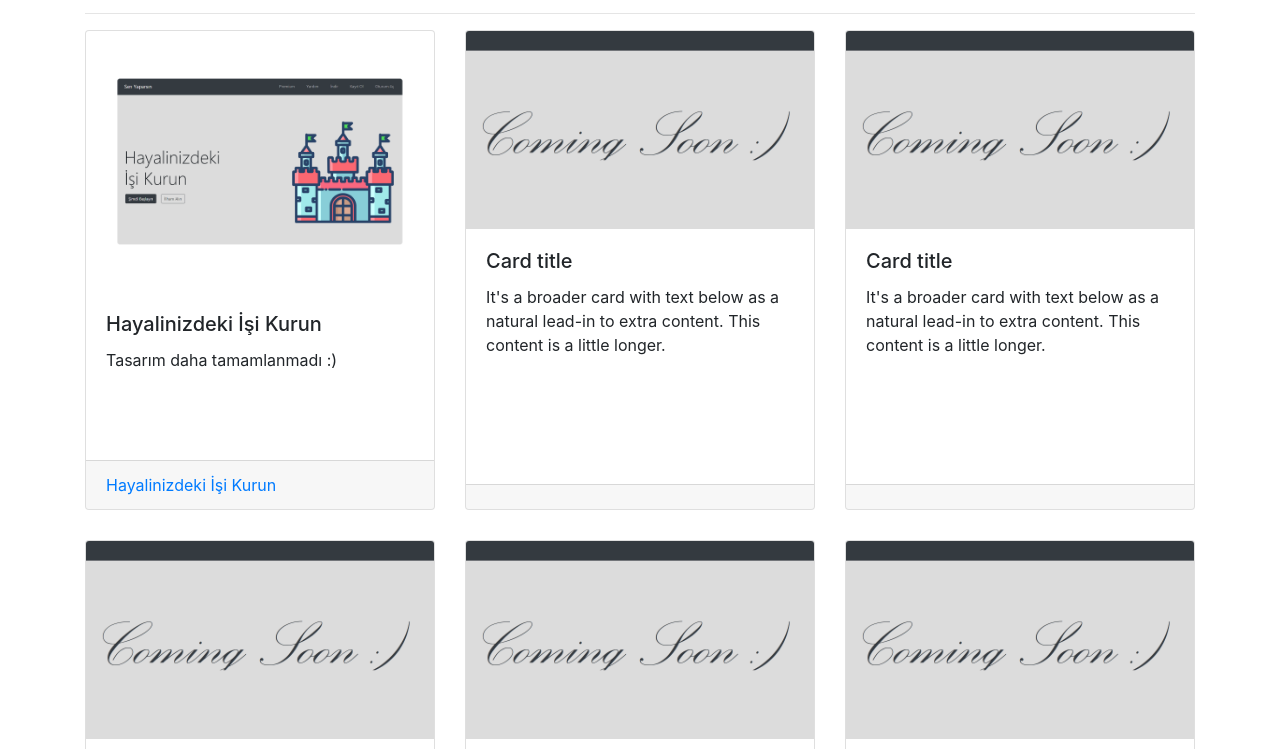
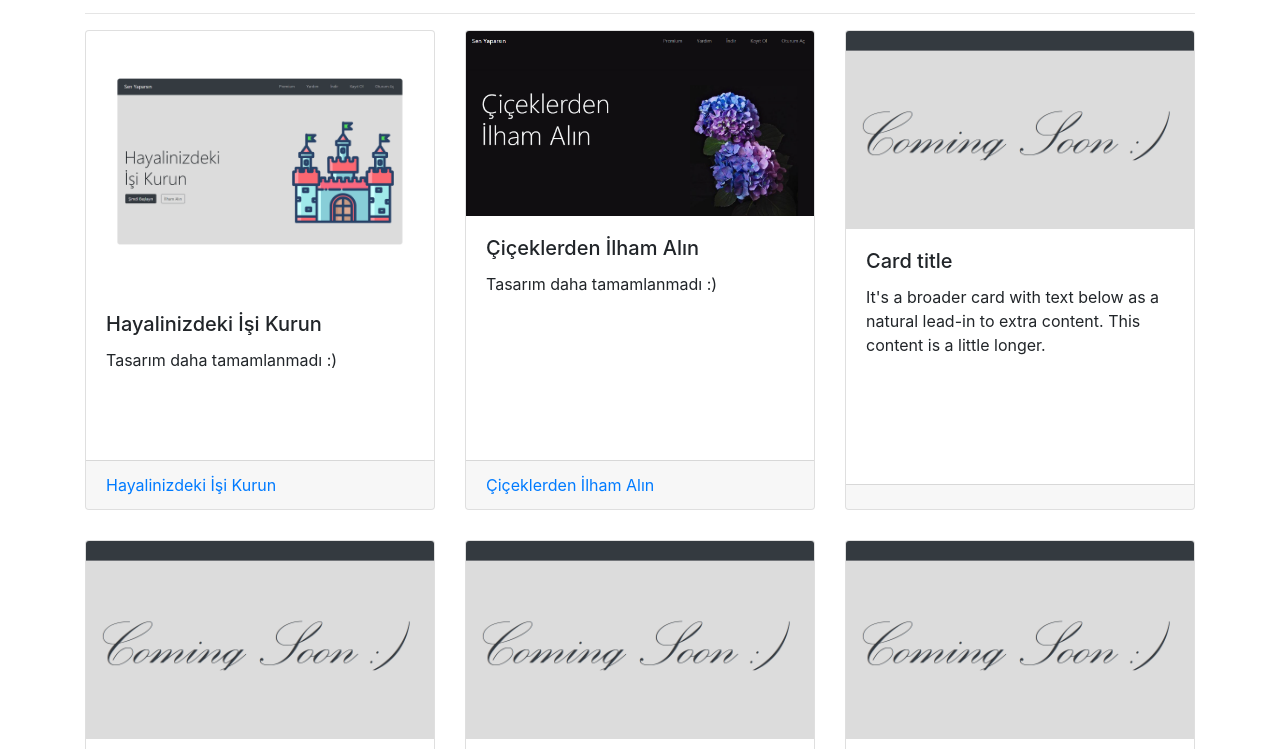
Before and after one commit to nimetapaydin/Bootstrap, a website: page index.html in a window 1280 px wide. Shown: the part 51-800 px from the top of the page. Drawn offline with nearby package versions, Linux system fonts and the light colour scheme.

```diff
--- a/index.html
+++ b/index.html
@@ -36,19 +36,18 @@
 
         <div class="card" style="width: 18rem; height: 30rem;">
           <div class="view view-cascade ">
-            <img  class=" card-img-top "   src="a.png"
+            <img  class=" card-img-top " src="/images/ortanca.png"
                 alt="Card image cap">
             <a>
                 <div class="mask img-gradient"></div>
             </a>
           </div>
           <div class="card-body">
-            <h5 class="card-title">Card title</h5>
-            <p class="card-text">It's a broader card with text below as a natural lead-in to extra content. This content is a little longer.</p>
+            <h5 class="card-title">Çiçeklerden İlham Alın</h5>
+            <p class="card-text">Tasarım daha tamamlanmadı :)</p>
           </div>
           <div class="card-footer">
-
-            <a href="#"></a>
+            <a href="./Hayalinizdekiisikurun/hayalinizdekiisikurun.html">Çiçeklerden İlham Alın</a>
           </div>
         </div>
 
```
Also changed, not shown: images/ortanca.png (added).
